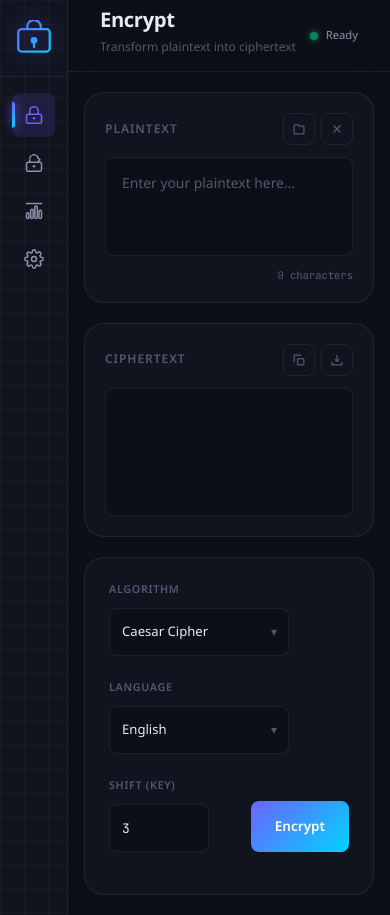
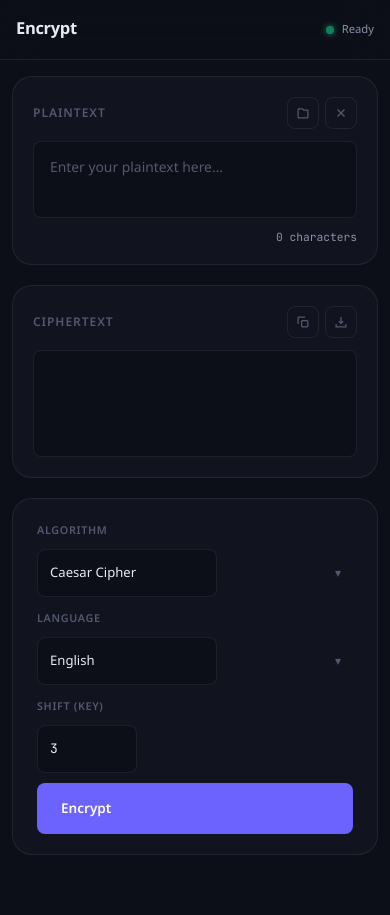
Before and after one commit to yacine-louis/ISEC, a Flask app: page / in a window 390 px wide. Run offline with Flask 3, Linux system fonts and the light colour scheme.

Commit message:
fix light mode colors, adding favicon

```diff
--- a/app/static/css/style.css
+++ b/app/static/css/style.css
@@ -14,6 +14,7 @@
   --text: #e8eaf0;
   --text-2: #8b91a8;
   --text-3: #535870;
+  --topbar-background: rgba(13, 15, 24, 0.6);
 
   --accent: #6c63ff;
   --accent-2: #00d4ff;
@@ -98,17 +102,9 @@
   overflow: hidden;
 }
 
-/* Subtle grid pattern overlay */
+/* Subtle grid pattern overlay removed for no-gradient strictness */
 .sidebar::before {
-  content: "";
-  position: absolute;
-  inset: 0;
-  background-image:
-    linear-gradient(var(--border) 1px, transparent 1px),
-    linear-gradient(90deg, var(--border) 1px, transparent 1px);
-  background-size: 24px 24px;
-  pointer-events: none;
-  opacity: 0.4;
+  content: none;
 }
 
 /* Logo ─────────────────────────────────────────────────────────── */
@@ -123,6 +119,7 @@
   width: 36px;
   height: 36px;
   flex-shrink: 0;
+  color: var(--accent);
   filter: drop-shadow(0 0 10px rgba(108, 99, 255, 0.5));
 }
 .logo-icon svg {
@@ -194,7 +188,7 @@
   transform: translateY(-50%);
   width: 3px;
   height: 60%;
-  background: var(--accent-grad);
+  background: var(--accent);
   border-radius: 0 4px 4px 0;
   box-shadow: 0 0 10px var(--accent);
 }
@@ -264,7 +258,7 @@
 }
 .page-sub {
   font-size: 0.8rem;
-  color: var(--text-3);
+  color: var(--text-2);
   margin-top: 4px;
   display: block;
 }
@@ -412,8 +406,13 @@
   line-height: 1.7;
   color: var(--accent-2);
   overflow-y: auto;
+  overflow-x: hidden;
   white-space: pre-wrap;
-  word-break: break-all;
+  word-wrap: normal;
+  word-break: normal;
+  overflow-wrap: normal;
+  width: 100%;
+  max-width: 100%;
   position: relative;
 }
 .output-placeholder {
@@ -423,8 +422,8 @@
 
 /* Char counter */
 .char-counter {
-  font-size: 0.7rem;
-  color: var(--text-3);
+  font-size: 0.75rem;
+  color: var(--text-2);
   text-align: right;
   font-family: var(--font-mono);
 }
@@ -537,7 +536,7 @@
   align-items: center;
   gap: 8px;
   padding: 11px 24px;
-  background: var(--accent-grad);
+  background: var(--accent);
   color: #fff;
   border: none;
   border-radius: var(--radius-sm);
@@ -556,7 +555,7 @@
   content: "";
   position: absolute;
   inset: 0;
-  background: linear-gradient(135deg, rgba(255, 255, 255, 0.15), transparent);
+  background: rgba(255, 255, 255, 0.1);
   opacity: 0;
   transition: opacity 0.2s;
 }
@@ -946,9 +936,24 @@
 }
 
 /* ─── Responsive ────────────────────────────────────────────────── */
+
+/* Medium screens: collapse grid, shrink to icon-only sidebar */
+@media (max-width: 1100px) {
+  .panel-grid {
+    grid-template-columns: 1fr 1fr;
+  }
+  .controls-row {
+    gap: 12px;
+  }
+  .param-input.wide {
+    width: 180px;
+  }
+}
+
 @media (max-width: 900px) {
   :root {
-    --sidebar-w: 68px;
+    --sidebar-w: 60px;
+    --topbar-h: 60px;
   }
   .logo-text,
   .nav-label,
@@ -957,17 +962,18 @@
   }
   .sidebar-logo {
     justify-content: center;
-    padding: 20px;
+    padding: 16px;
   }
   .nav-item {
     justify-content: center;
     padding: 12px;
   }
   .panel {
-    padding: 20px 16px;
+    padding: 16px 12px;
   }
   .panel-grid {
     grid-template-columns: 1fr;
+    height: auto;
   }
   .input-card,
   .output-card {
@@ -976,4 +982,45 @@
   .freq-layout {
     grid-template-columns: 1fr;
   }
+  .controls-row {
+    flex-direction: column;
+    align-items: stretch;
+    gap: 10px;
+  }
+  .action-group {
+    margin-left: 0;
+  }
+  .text-area {
+    height: 200px;
+  }
+  .output-area {
+    height: 140px;
+  }
+  .page-title {
+    font-size: 1.1rem;
+  }
+  .page-sub {
+    display: none;
+  }
+  .topbar {
+    padding: 0 16px;
+  }
+  .param-input.wide {
+    width: 100%;
+  }
+  .settings-grid {
+    grid-template-columns: 1fr;
+  }
 }
+
+@media (max-width: 480px) {
+  :root {
+    --sidebar-w: 0px;
+  }
+  .sidebar {
+    display: none;
+  }
+  #app {
+    flex-direction: column;
+  }
+}
--- a/app/static/js/app.js
+++ b/app/static/js/app.js
@@ -10,7 +10,7 @@
   currentPanel: "encrypt",
   settings: {
     darkMode: true,
-    animation: true,
+    animation: false,
     defaultLang: "english",
     defaultCipher: "caesar",
   },
@@ -270,11 +270,7 @@
         if (cipher === "caesar" && data.meta.shift != null) {
           metaText += ` | Shift: ${data.meta.shift}`;
         }
-        if (
-          cipher === "affine" &&
-          data.meta.a != null &&
-          data.meta.b != null
-        ) {
+        if (cipher === "affine" && data.meta.a != null && data.meta.b != null) {
           metaText += ` | a: ${data.meta.a}, b: ${data.meta.b}`;
         }
         if (cipher === "substitution" && data.meta.key) {
@@ -286,8 +282,8 @@
       }
       const badge = $("enc-meta-badge");
       if (badge) {
-          badge.textContent = metaText;
-          badge.classList.remove("hidden");
+        badge.textContent = metaText;
+        badge.classList.remove("hidden");
       }
 
       showToast("Encryption complete ✓", "success");
@@ -406,11 +402,7 @@
         if (cipher === "caesar" && data.meta.shift != null) {
           metaText += ` | Shift: ${data.meta.shift}`;
         }
-        if (
-          cipher === "affine" &&
-          data.meta.a != null &&
-          data.meta.b != null
-        ) {
+        if (cipher === "affine" && data.meta.a != null && data.meta.b != null) {
           metaText += ` | a: ${data.meta.a}, b: ${data.meta.b}`;
         }
         if (cipher === "substitution" && data.meta.key) {
@@ -422,8 +414,8 @@
       }
       const badge = $("dec-meta-badge");
       if (badge) {
-          badge.textContent = metaText;
-          badge.classList.remove("hidden");
+        badge.textContent = metaText;
+        badge.classList.remove("hidden");
       }
 
       // Immediately load frequency data for the decrypted result
--- a/app/static/js/charts.js
+++ b/app/static/js/charts.js
@@ -23,6 +23,21 @@
   const refColor = "rgba(0,212,255,0.55)";
   const accentBorder = "rgba(108,99,255,1)";
   const refBorder = "rgba(0,212,255,0.9)";
+
+  // Adapt chart styling to current theme (dark vs light mode)
+  const rootStyles = getComputedStyle(document.body);
+  const tickColor =
+    rootStyles.getPropertyValue("--text-3").trim() || "#535870";
+  const isLightMode = document.body.classList.contains("light-mode");
+  const gridColorX = isLightMode
+    ? "rgba(0,0,0,0.04)"
+    : "rgba(255,255,255,0.04)";
+  const gridColorY = isLightMode
+    ? "rgba(0,0,0,0.10)"
+    : "rgba(255,255,255,0.05)";
+  const axisBorderColor = isLightMode
+    ? "rgba(0,0,0,0.15)"
+    : "rgba(255,255,255,0.07)";
 
   const data = {
     labels,
@@ -75,27 +90,27 @@
     scales: {
       x: {
         ticks: {
-          color: "#535870",
+          color: tickColor,
           font: {
             family: "'Noto Sans Arabic', 'JetBrains Mono', monospace",
             size: fontSize,
           },
           maxRotation: 45,
         },
-        grid: { color: "rgba(255,255,255,0.04)" },
-        border: { color: "rgba(255,255,255,0.07)" },
+        grid: { color: gridColorX },
+        border: { color: axisBorderColor },
       },
       y: {
         ticks: {
-          color: "#535870",
+          color: tickColor,
           font: {
             family: "'Noto Sans Arabic', 'JetBrains Mono', monospace",
             size: fontSize,
           },
           callback: (v) => (v * 100).toFixed(1) + "%",
         },
-        grid: { color: "rgba(255,255,255,0.05)" },
-        border: { color: "rgba(255,255,255,0.07)" },
+        grid: { color: gridColorY },
+        border: { color: axisBorderColor },
         beginAtZero: true,
       },
     },
--- a/app/templates/index.html
+++ b/app/templates/index.html
@@ -7,7 +7,12 @@
       name="description"
       content="CipherX — Professional cryptography tool. Encrypt and decrypt text using Caesar, Affine, and Substitution ciphers with multi-language frequency analysis."
     />
-    <title>CipherX — Cryptography Suite</title>
+    <link
+      rel="icon"
+      type="image/x-icon"
+      href="../static/security-svgrepo-com.ico"
+    />
+    <title>Cryptography Tool</title>
 
     <!-- Google Fonts -->
     <link rel="preconnect" href="https://fonts.googleapis.com" />
@@ -34,53 +39,20 @@
         <div class="sidebar-logo">
           <div class="logo-icon">
             <svg
-              viewBox="0 0 32 32"
+              viewBox="0 0 24 24"
               fill="none"
               xmlns="http://www.w3.org/2000/svg"
             >
-              <rect
-                x="2"
-                y="8"
-                width="28"
-                height="20"
-                rx="3"
-                stroke="url(#grad)"
-                stroke-width="2"
+              <path
+                opacity="0.4"
+                d="M18.3301 5.67L6.59009 17.41C6.15009 17.85 5.41008 17.79 5.05008 17.27C3.81008 15.46 3.08008 13.32 3.08008 11.12V6.73C3.08008 5.91 3.70008 4.98 4.46008 4.67L10.0301 2.39C11.2901 1.87 12.6901 1.87 13.9501 2.39L17.9901 4.03999C18.6601 4.30999 18.8301 5.17 18.3301 5.67Z"
+                fill="currentColor"
               />
               <path
-                d="M10 8V6a6 6 0 0 1 12 0v2"
-                stroke="url(#grad)"
-                stroke-width="2"
-                stroke-linecap="round"
+                d="M19.27 7.04012C19.92 6.49012 20.91 6.96011 20.91 7.81011V11.1201C20.91 16.0101 17.36 20.5901 12.51 21.9301C12.18 22.0201 11.82 22.0201 11.48 21.9301C10.06 21.5301 8.74 20.8601 7.61 19.9801C7.13 19.6101 7.08001 18.9101 7.50001 18.4801C9.68001 16.2501 16.06 9.75012 19.27 7.04012Z"
+                fill="currentColor"
               />
-              <circle cx="16" cy="18" r="3" fill="url(#grad)" />
-              <line
-                x1="16"
-                y1="21"
-                x2="16"
-                y2="24"
-                stroke="url(#grad)"
-                stroke-width="2"
-                stroke-linecap="round"
-              />
-              <defs>
-                <linearGradient
-                  id="grad"
-                  x1="0"
-                  y1="0"
-                  x2="32"
-                  y2="32"
-                  gradientUnits="userSpaceOnUse"
-                >
-                  <stop offset="0%" stop-color="#6c63ff" />
-                  <stop offset="100%" stop-color="#00d4ff" />
-                </linearGradient>
-              </defs>
             </svg>
-          </div>
-          <div class="logo-text">
-            <span class="logo-name">CipherX</span>
-            <span class="logo-sub">Cryptography Suite</span>
           </div>
         </div>
 
@@ -170,12 +142,6 @@
             <span class="nav-label">Settings</span>
           </button>
         </nav>
-
-        <!-- Footer -->
-        <div class="sidebar-footer">
-          <span class="version-badge">v1.0.0</span>
-          <span class="version-label">Secure &amp; Local</span>
-        </div>
       </aside>
 
       <!-- ─── MAIN CONTENT ─────────────────────────────────────────────── -->
@@ -440,10 +406,7 @@
               <div class="card-header">
                 <span class="card-title">Plaintext</span>
                 <div class="card-actions">
-                  <div
-                    class="detected-badge hidden"
-                    id="dec-meta-badge"
-                  ></div>
+                  <div class="detected-badge hidden" id="dec-meta-badge"></div>
                   <button class="icon-btn" id="dec-copy" title="Copy result">
                     <svg
                       viewBox="0 0 20 20"
@@ -636,7 +599,7 @@
                 <div class="select-wrapper small-select">
                   <select id="freq-language" class="select-input">
                     <option value="english">English</option>
-                    <option value="arabic">Arabic</option>
+                    <option value="arabic">Arabic / العربية</option>
                   </select>
                 </div>
                 <button class="btn-primary small-btn" id="freq-btn">
@@ -715,8 +678,6 @@
                   <div class="select-wrapper">
                     <select id="settings-default-lang" class="select-input">
                       <option value="english">English</option>
-                      <option value="french">French</option>
-                      <option value="kabyle">Kabyle</option>
                       <option value="arabic">Arabic</option>
                     </select>
                   </div>
@@ -741,9 +702,9 @@
               <div class="about-block">
                 <div class="about-logo">CipherX</div>
                 <div class="about-desc">
-                  A professional cryptography tool supporting Caesar, Affine,
+                  Cryptography tool supporting Caesar, Affine,
                   and Substitution ciphers with multi-language frequency
-                  analysis for English, French, Kabyle, and Arabic.
+                  analysis for English and Arabic.
                 </div>
                 <div class="about-tags">
                   <span class="tag">Python 3</span>
```
Also changed, not shown: other parts of app/static/css/style.css (+15 -24 lines), app/static/security-svgrepo-com.ico (added), app/static/security-svgrepo-com.svg (added).
